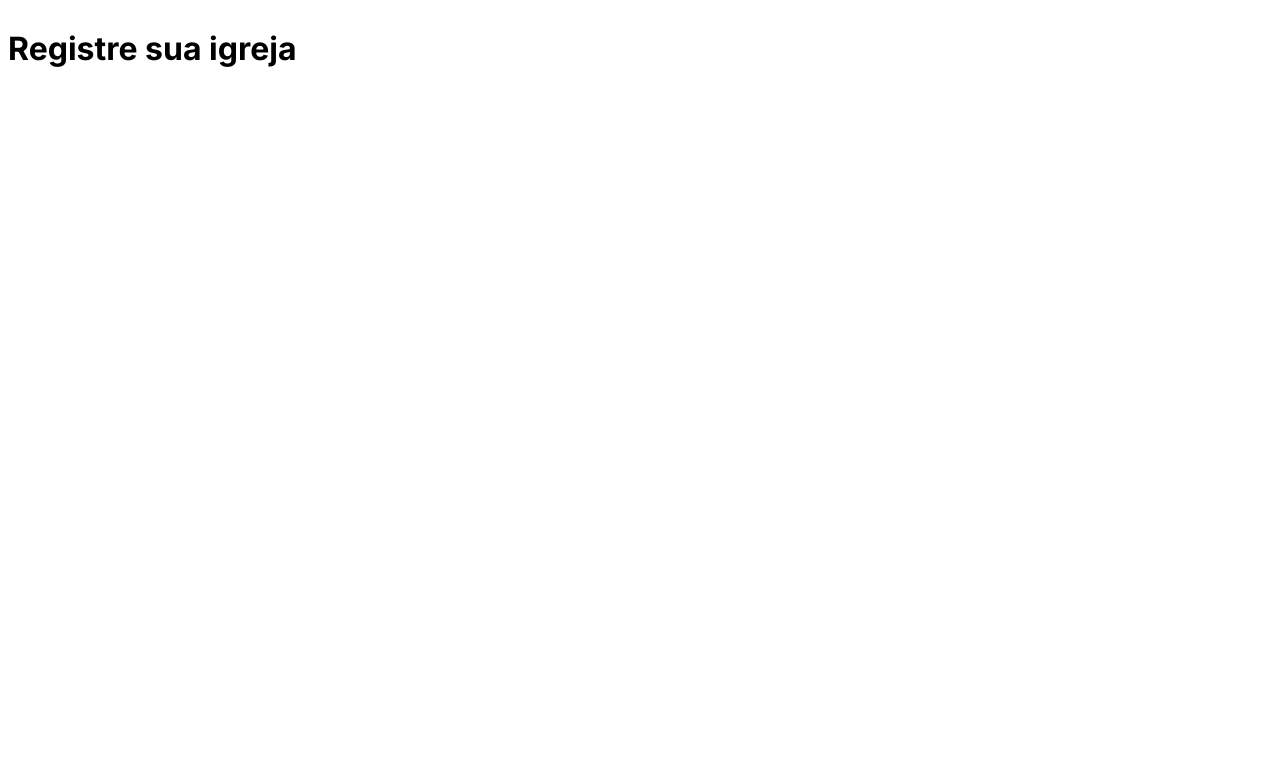
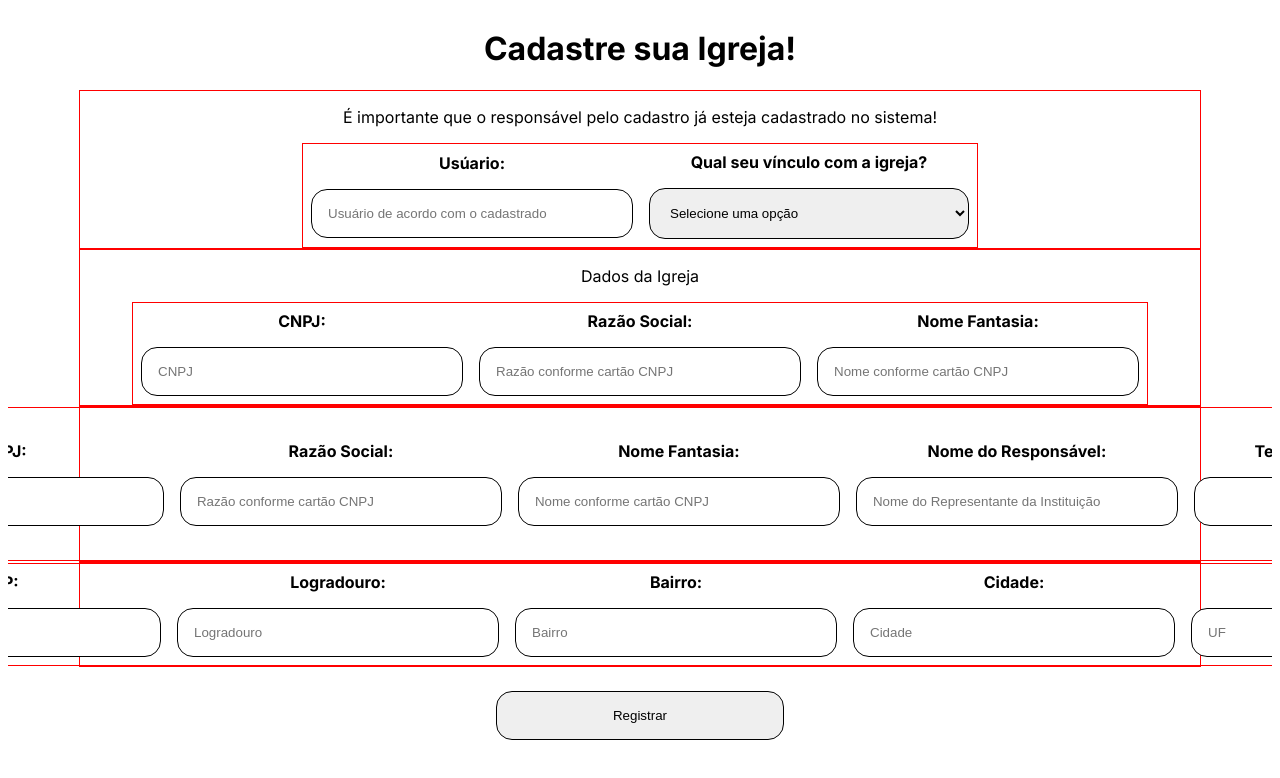
Before and after one commit to rafasdoliveira/BodyBiblia, a Next.js app: page /registerChurch in a window 1280 px wide. Shown: the top 778 px of the page. Built offline with nearby package versions, Linux system fonts and the light colour scheme.

Commit message:
registerchurch

```diff
--- a/src/app/components/form/input/input.module.css
+++ b/src/app/components/form/input/input.module.css
@@ -8,7 +8,6 @@
 .label {
     display: flex;
     align-items: flex-start;
-    width: 21%;
     font-weight: bold;
     margin: 0.5rem;
 }
--- a/src/app/components/form/select/select.module.css
+++ b/src/app/components/form/select/select.module.css
@@ -8,7 +8,6 @@
 .label {
     display: flex;
     align-items: flex-start;
-    width: 21%;
     font-weight: bold;
     margin: 0.5rem;
 }
--- a/src/app/page.js
+++ b/src/app/page.js
@@ -17,7 +17,7 @@ export default function Home() {
       </div>
       <div className={styles.botoes}>
         <Button text= "Cadastre-se" link="/signup" />
-        <Button text= "Cadastro de Igreja" link="/registerChurch" />
+        <Button text= "Cadastro de Igreja" link="/registerchurch" />
         <Button text= "Criar um desafio" link="/createchallenge" />
         <Button text= "Entrar em um desafio" link="/joinchallenge" />
       </div>
--- a/src/app/registerChurch/page.js
+++ b/src/app/registerChurch/page.js
@@ -1,9 +1,130 @@
+'use client'
+
+import Title from "../components/title/title"
+import Input from "../components/form/input/input"
+import Select from "../components/form/select/select"
+import styles from './page.module.css'
+import axios from 'axios'
+import { useState } from 'react'
+import { useRouter } from 'next/navigation'
+
 export default function registerChurch() {
+
+     //Constantes para capturar os valores de input
+
+     const router = useRouter()
+     const [username, setUsername] = useState('')
+     const [vinculo, setVinculo] = useState('')
+     const [cnpj, setCNPJ] = useState('')
+     const [razaoSocial, setRazaoSocial] = useState('')
+     const [nomeFantasia, setNomeFantasia] = useState('')
+     const [cnpjInst, setCNPJInst] = useState('')
+     const [razaoSInst, setRazaoSInst] = useState('')
+     const [nomeFInst, setNomeFInst] = useState('')
+     const [nomeRep, setNomeRep] = useState('')
+     const [telefoneInst, setTelefoneRepresentante] = ('')
+     const [cep, setCEP] = useState('')
+     const [logradouro, setLogradouro] = useState('')
+     const [bairro, setBairro] = useState('')
+     const [cidade, setCidade] = useState('')
+     const [uf, setUF] = useState('')
+
+     function registerChurch(){
+
+        axios.post('http://localhost:8081/registerchurch',{
+            username: username,
+            vinculo: vinculo,
+            cnpj: cnpj,
+            razaoSocial: razaoSocial,
+            nomeFantasia: nomeFantasia,
+            cnpjInst: cnpjInst,
+            razaoSInst: razaoSInst,
+            nomeFInst: nomeFInst,
+            nomeRep: nomeRep,
+            telefoneInst: telefoneInst,
+            cep: cep,
+            logradouro: logradouro,
+            bairro: bairro,
+            cidade: cidade,
+            uf: uf
+        },
+            )
+
+            .then(function (response) {
+                alert("Cadastro realizado com sucesso")
+                console.log(response);
+                router.push("/")
+          })
+            .catch(function (error) {
+                alert("Ops! Algo deu errado.. Fale com o Rafael!")
+                console.log(error);
+          });
+    }
+
+    //Constantes para os selects
+    const listVinculo = {
+        option: "Selecione uma opção",
+        option1: "Pastor Sênior",
+        option2: "Pastor de Campus",
+        option3: "Coordenador",
+        option4: "Supervisor",
+        option5: "Líder",
+        option6: "Auxiliar",
+        option7: "Membro",
+        option8: "Visitante"
+    }
+
     return(
         <div>
-            <h1>
-                Registre sua igreja
-            </h1>
+            <div>
+                <Title title='Cadastre sua Igreja!' />
+            </div>
+            <div>
+                <form className={styles.form}>
+                    <section className={styles.section}>
+                        <p>É importante que o responsável pelo cadastro já esteja cadastrado no sistema! </p>
+                        <div className={styles.data}>
+                            <Input label='Usúario:' type='text' id='inUser' placeholder='Usuário de acordo com o cadastrado' onChange={(e) => setUsername(e.target.value)} />
+                            <Select name='inVinculo' id='inVinculo' text='Qual seu vínculo com a igreja?' options={listVinculo} onChange={(e) => setVinculo(e.target.value)} />
+                        </div>
+
+                    </section>
+
+                    <section className={styles.section}>
+                        <p>Dados da Igreja</p>
+                        <div className={styles.data}>
+                            <Input label='CNPJ:' type='number' id='inCNPJ' placeholder='CNPJ' onChange={(e) => setCNPJ(e.target.value)} />
+                            <Input label='Razão Social:' type='text' id='inRazaoSocial' placeholder='Razão conforme cartão CNPJ' onChange={(e) => setRazaoSocial(e.target.value)} />
+                            <Input label='Nome Fantasia:' type='text' id='inNomeFantasia' placeholder='Nome conforme cartão CNPJ' onChange={(e) => setNomeFantasia(e.target.value)} />
+                        </div>
+                    </section>
+
+                    <section className={styles.section}>
+                        <div className={styles.data}>
+                            <p>Dados da Instituição Social apoiada pela igreja</p>
+                            <Input label='CNPJ:' type='number' id='inCNPJInst' placeholder='CNPJ' onChange={(e) => setCNPJInst(e.target.value)} />
+                            <Input label='Razão Social:' type='text' id='inRazaoSInst' placeholder='Razão conforme cartão CNPJ' onChange={(e) => setRazaoSInst(e.target.value)} />
+                            <Input label='Nome Fantasia:' type='text' id='innomeFInst' placeholder='Nome conforme cartão CNPJ' onChange={(e) => setNomeFInst(e.target.value)} />
+                            <Input label='Nome do Responsável:' type='text' id='inNomeRepresentanteInstituicao' placeholder='Nome do Representante da Instituição' onChange={(e) => setNomeRepresentanteInstituicao(e.target.value)} />
+                            <Input label='Telefone do Responsável:' type='number' id='inTelefoneRepresentante'  onChange={(e) => setTelefoneRepresentante(e.target.value)} />
+                        </div>
+                    </section>
+
+                    {/* Endereço */}
+                    <section className={styles.section}>
+                        <div className={styles.data}>
+                            <p>Endereço</p>
+                            <Input label='CEP:' type='number' id='inCEP' placeholder='CEP' onChange={(e) => setCEP(e.target.value)} />
+                            <Input label='Logradouro:' type='text' id='inLogradouro' placeholder='Logradouro' onChange={(e) => setLogradouro(e.target.value)} />
+                            <Input label='Bairro:' type='text' id='inBairro' placeholder='Bairro' onChange={(e) => setBairro(e.target.value)} />
+                            <Input label='Cidade:' type='text' id='inCidade' placeholder='Cidade' onChange={(e) => setCidade(e.target.value)} />
+                            <Input label='UF:' type='text' id='inUF' placeholder='UF' onChange={(e) => setUF(e.target.value)} />
+                        </div>
+
+                    </section>
+                    <Input type='submit' onClick={registerChurch} value='Registrar' />
+                </form>
+            </div>
         </div>
     )
 }
--- /dev/null
+++ b/src/app/registerChurch/page.module.css
@@ -0,0 +1,23 @@
+.form {
+    display: flex;
+    flex-direction: column;
+    align-items: center;
+}
+
+.section {
+    display: flex;
+    flex-direction: column;
+    width: 70rem;
+    max-width: 980;
+    align-items: center;
+    justify-content: center;
+    border: 1px solid red;
+}
+
+.data {
+    display: flex;
+    flex-direction: row;
+    border: 1px solid red;
+    align-items: center;
+    justify-content: center;
+}
```
